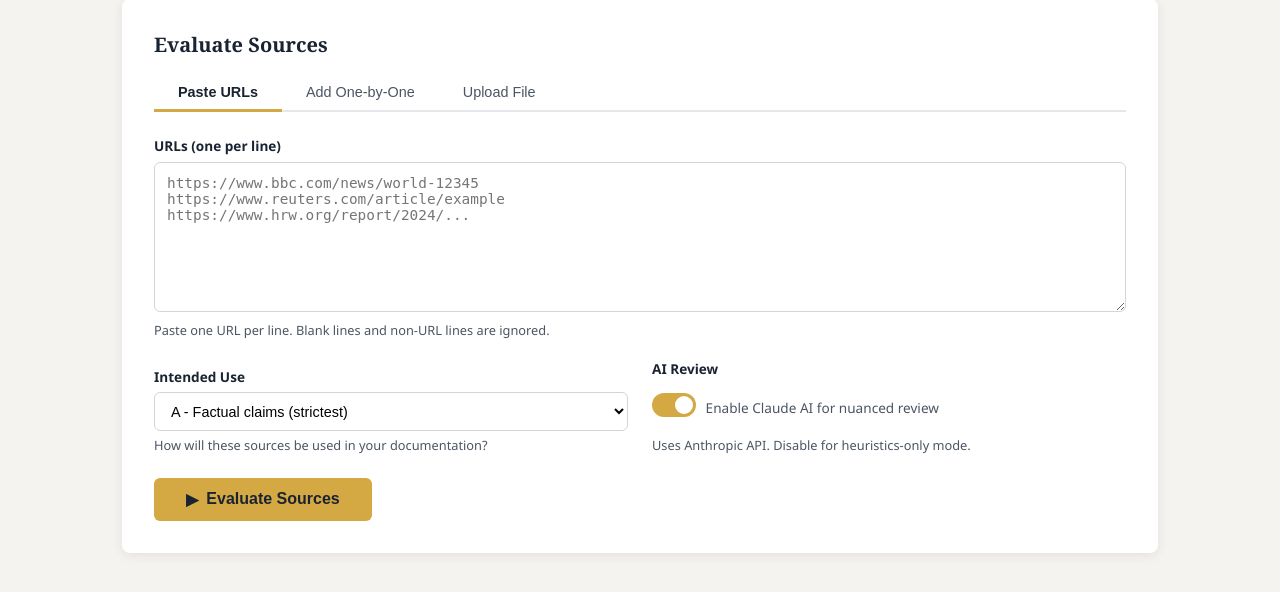
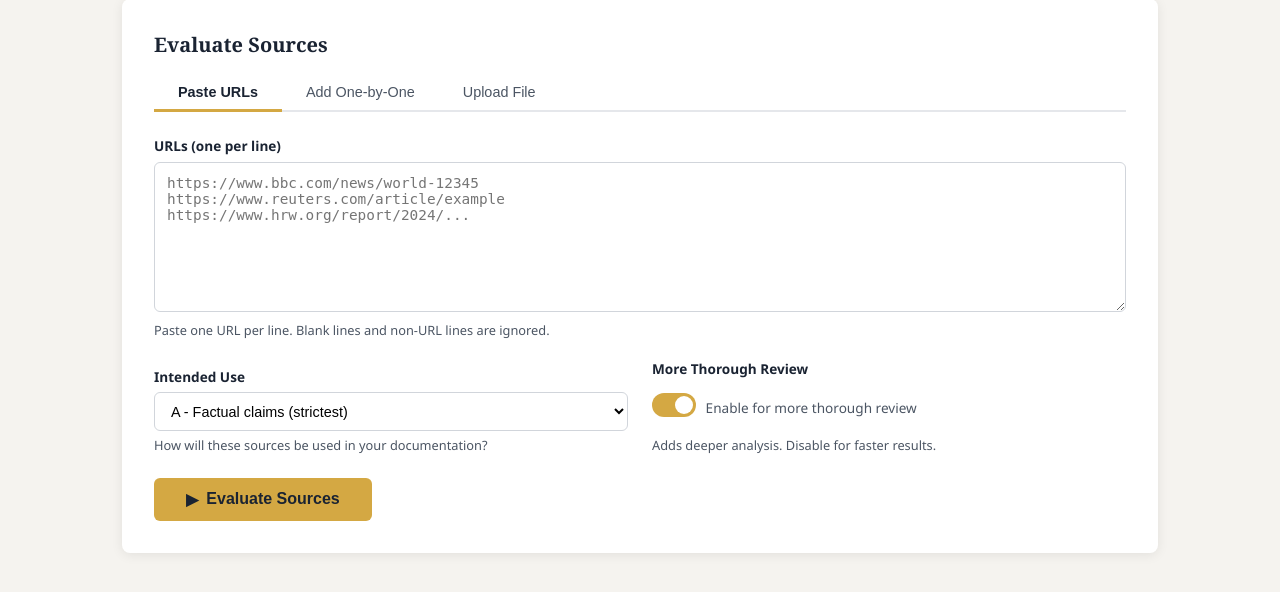
Before and after one commit to hurleywhite/Source-evaluator, a FastAPI app: page / in a window 1280 px wide. Shown: the part 146-738 px from the top of the page. Run offline with FastAPI, Linux system fonts and the light colour scheme.

Commit message:
Rename AI Review to More Thorough Review in UI
Remove references to Claude AI and Anthropic API from the
user-facing interface labels.

Co-Authored-By: Claude Opus 4.6 <noreply@anthropic.com>

```diff
--- a/templates/index.html
+++ b/templates/index.html
@@ -516,15 +516,15 @@
         <p class="hint">How will these sources be used in your documentation?</p>
       </div>
       <div class="form-group">
-        <label>AI Review</label>
+        <label>More Thorough Review</label>
         <div class="toggle-row">
           <label class="toggle">
             <input type="checkbox" id="useLlm" checked>
             <span class="toggle-slider"></span>
           </label>
-          <span style="font-size:0.85rem;color:var(--muted)">Enable Claude AI for nuanced review</span>
+          <span style="font-size:0.85rem;color:var(--muted)">Enable for more thorough review</span>
         </div>
-        <p class="hint">Uses Anthropic API. Disable for heuristics-only mode.</p>
+        <p class="hint">Adds deeper analysis. Disable for faster results.</p>
       </div>
     </div>
 
@@ -806,7 +806,7 @@ function renderResults(results) {
           <span class="detail-value">${meta.fetch_status || ''} (${meta.text_length || 0} chars)</span>
         </div>
         ${meta.llm_used ? `<div class="detail-row">
-          <span class="detail-label">AI Review</span>
+          <span class="detail-label">Thorough Review</span>
           <span class="detail-value">Used for: ${(meta.llm_decisions || []).join(', ') || 'none'}</span>
         </div>` : ''}
         ${(meta.warnings || []).length ? `<div class="detail-row">
```
